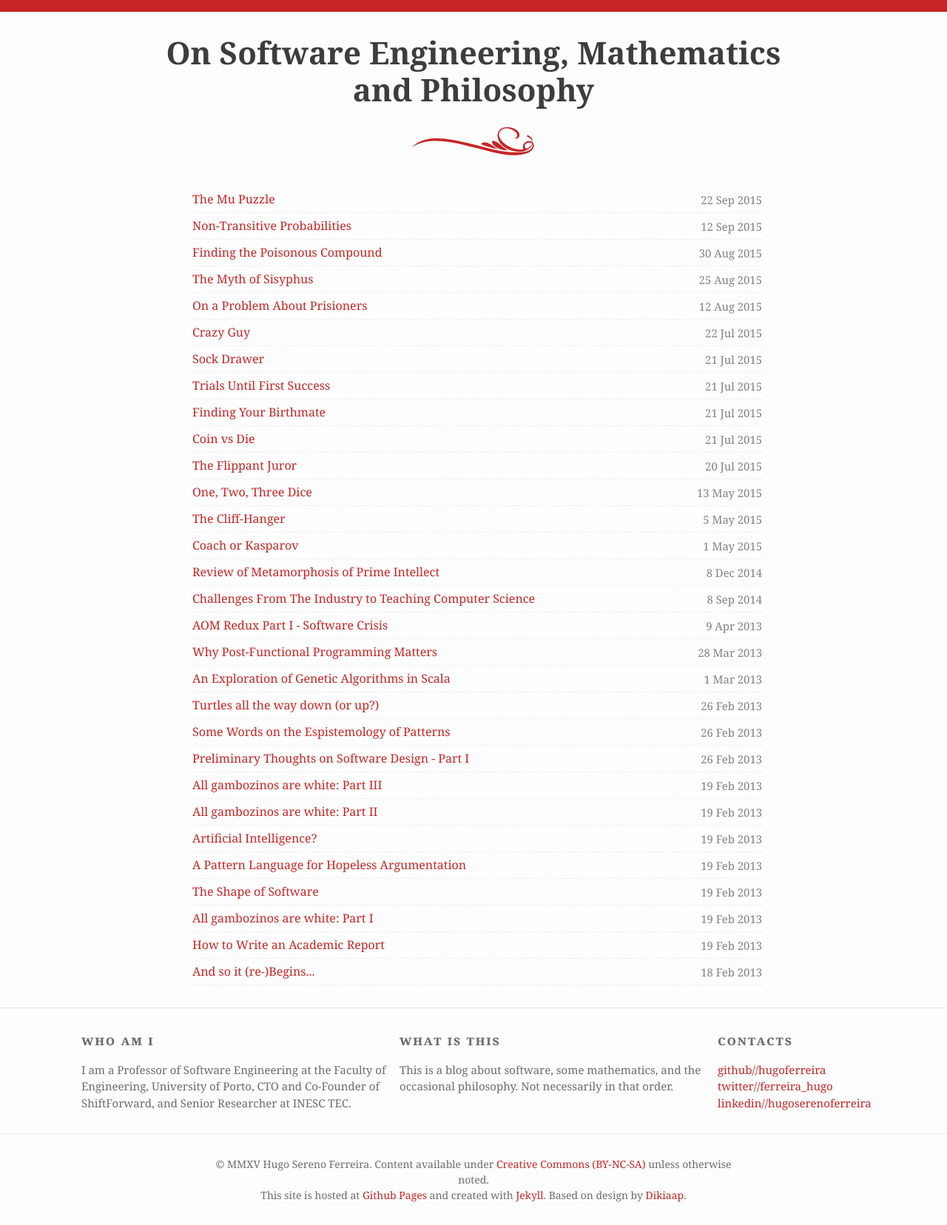
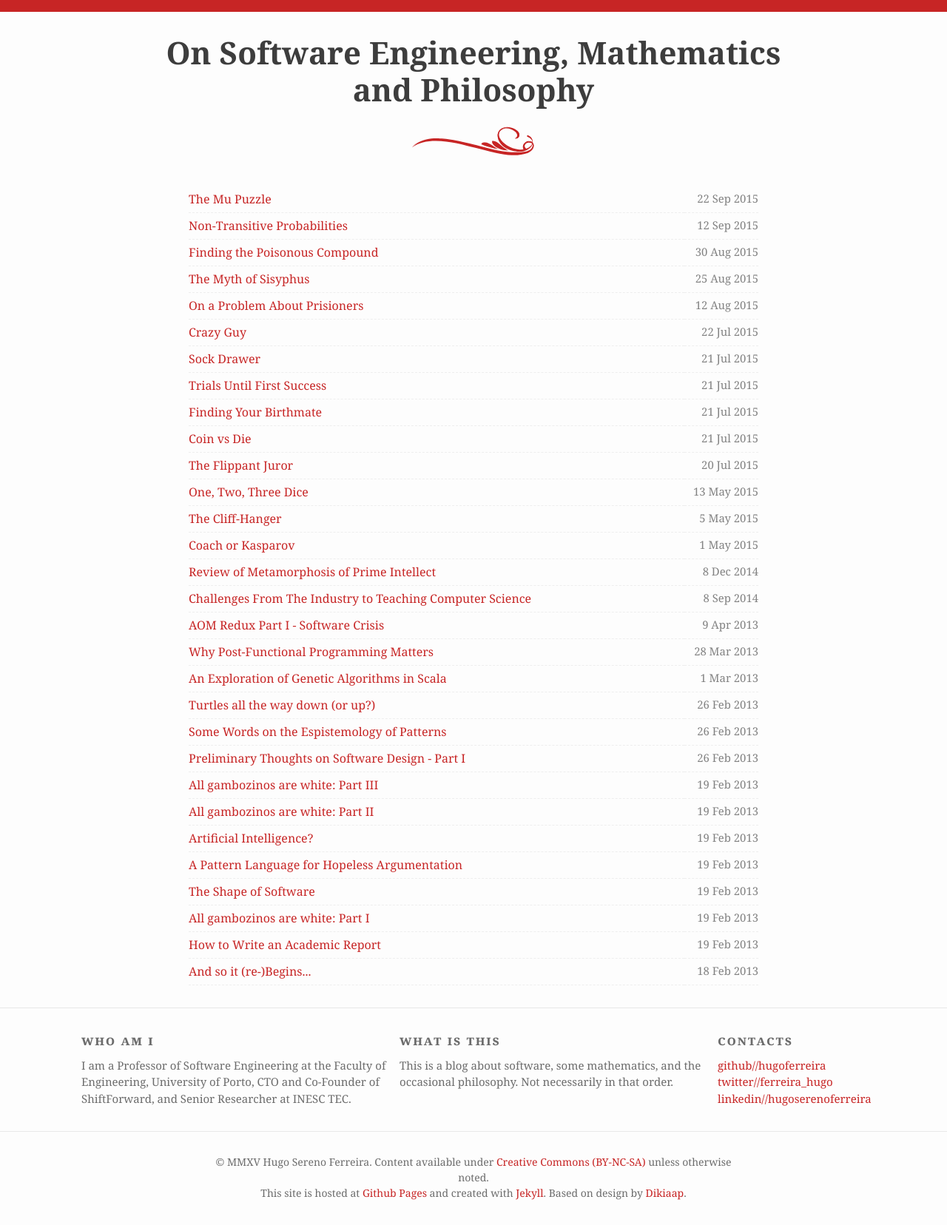
Before and after one commit to hugoferreira/hugoferreira.github.com, a Jekyll site: the page built from index.html, in a window 1280 px wide. Shown: the whole page at 74% size. Built offline with Jekyll 4.4.1, drawn with Linux system fonts in a browser that asks for light colours; some web fonts are replaced.

Commit message:
Attempting to bring some sanity to the CSS.

```diff
--- a/_includes/footer.html
+++ b/_includes/footer.html
@@ -3,12 +3,12 @@
     <div class="footer-col-wrapper">
       <div class="footer-col footer-col-1">
       <h2><nav>who am i</nav></h2>
-        I am a Professor of Software Engineering at the Faculty of Engineering, University of Porto, CTO and Co-Founder of ShiftForward, and Senior Researcher at INESC TEC.
+        <p>I am a Professor of Software Engineering at the Faculty of Engineering, University of Porto, CTO and Co-Founder of ShiftForward, and Senior Researcher at INESC TEC.</p>
       </div>
 
       <div class="footer-col footer-col-3">
       <h2><nav>what is this</nav></h2>
-        {{ site.description }}.
+        <p>{{ site.description }}.</p>
       </div>
 
       <div class="footer-col footer-col-2">
@@ -51,14 +51,6 @@
       <center>
         © MMXV Hugo Sereno Ferreira. Content available under <a href="http://creativecommons.org/licenses/by-nc-sa/4.0/">Creative Commons (BY-NC-SA)</a> unless otherwise noted.<br>
         This site is hosted at <a href="https://pages.github.com/">Github Pages</a> and created with <a href="http://jekyllrb.com/">Jekyll</a>. Based on design by <a href="http://dikiaap.github.io/">Dikiaap</a>.
-        <!-- <br>
-        <a href="https://github.com/">
-          <span class="icon  icon--github">
-            <svg viewBox="0 0 16 16">
-              <path fill="#828282" d="M7.999,0.431c-4.285,0-7.76,3.474-7.76,7.761 c0,3.428,2.223,6.337,5.307,7.363c0.388,0.071,0.53-0.168,0.53-0.374c0-0.184-0.007-0.672-0.01-1.32 c-2.159,0.469-2.614-1.04-2.614-1.04c-0.353-0.896-0.862-1.135-0.862-1.135c-0.705-0.481,0.053-0.472,0.053-0.472 c0.779,0.055,1.189,0.8,1.189,0.8c0.692,1.186,1.816,0.843,2.258,0.645c0.071-0.502,0.271-0.843,0.493-1.037 C4.86,11.425,3.049,10.76,3.049,7.786c0-0.847,0.302-1.54,0.799-2.082C3.768,5.507,3.501,4.718,3.924,3.65 c0,0,0.652-0.209,2.134,0.796C6.677,4.273,7.34,4.187,8,4.184c0.659,0.003,1.323,0.089,1.943,0.261 c1.482-1.004,2.132-0.796,2.132-0.796c0.423,1.068,0.157,1.857,0.077,2.054c0.497,0.542,0.798,1.235,0.798,2.082 c0,2.981-1.814,3.637-3.543,3.829c0.279,0.24,0.527,0.713,0.527,1.437c0,1.037-0.01,1.874-0.01,2.129 c0,0.208,0.14,0.449,0.534,0.373c3.081-1.028,5.302-3.935,5.302-7.362C15.76,3.906,12.285,0.431,7.999,0.431z"/>
-            </svg>
-          </span>
-        </a> -->
       </center>
     </div>
   </div>
--- a/_sass/_layout.scss
+++ b/_sass/_layout.scss
@@ -234,12 +234,17 @@
     margin-left: -$spacing-unit / 2;
     @extend %clearfix;
 
-    nav {
+    h2 {
       font-weight: 700;
       font-size: 18px;
       font-variant: small-caps;
       letter-spacing: 0.1em;
       text-align: left;
+      margin-bottom: 0.5em;
+    }
+
+    p {
+      margin-bottom: 0.2em;
     }
 }
 
@@ -301,11 +306,27 @@
 }
 
 .post-list {
-    margin-left: 0;
     list-style: none;
+    width: 770px;
+    margin-left: auto;
+    margin-right: auto;
 
     > li {
         margin-bottom: $spacing-unit;
+    }
+
+    #menu,
+    #content {
+        height: 30px;
+        width: 670px;
+        float: left;
+        border-bottom: 1px dashed #eee;
+        padding-top: 5px;
+    }
+
+    #content {
+        text-align: right;
+        width: 100px;
     }
 }
 
--- a/index.html
+++ b/index.html
@@ -45,16 +45,13 @@
     </center>
   </header>
 
-  <div style="padding-left: 200px">
+  <div>
     <ul class="post-list">
       {% for post in site.posts %}
-        <div id="menu" style="height: 30px; width: 670px; float:left; border-bottom: 1px dashed #eee; padding-top: 5px;">
-          <a class="post-link" href="{{ post.url | prepend: site.baseurl }}">{{ post.title }}</a>
-        </div>
-
-        <div id="content" style="text-align: right; height: 30px; width:100px; float:left; border-bottom: 1px dashed #eee; padding-top: 5px;">
-          <span class="post-meta">{{ post.date | date: "%-d %b %Y" }}</span>
-        </div>
+        <li>
+          <a id="menu" class="post-link" href="{{ post.url | prepend: site.baseurl }}">{{ post.title }}</a>
+          <span id="content" class="post-meta">{{ post.date | date: "%-d %b %Y" }}</span>
+        </li>
       {% endfor %}
     </ul>
   </div>
```
